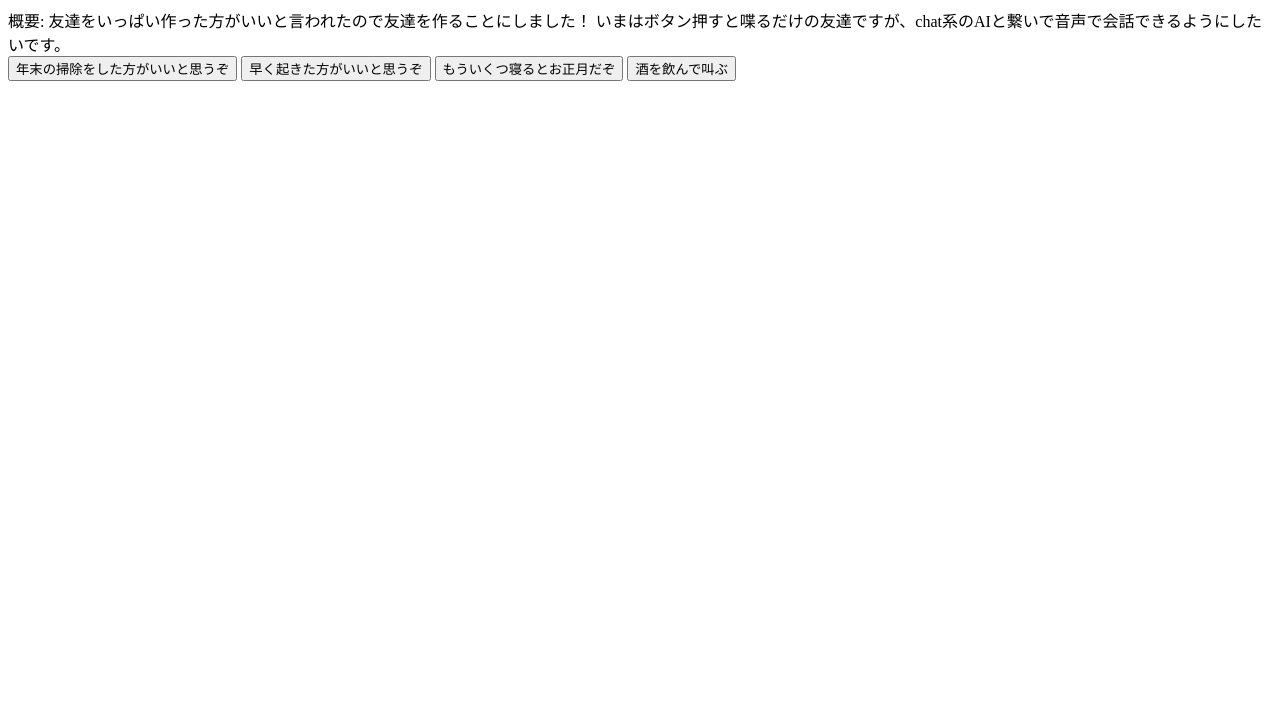
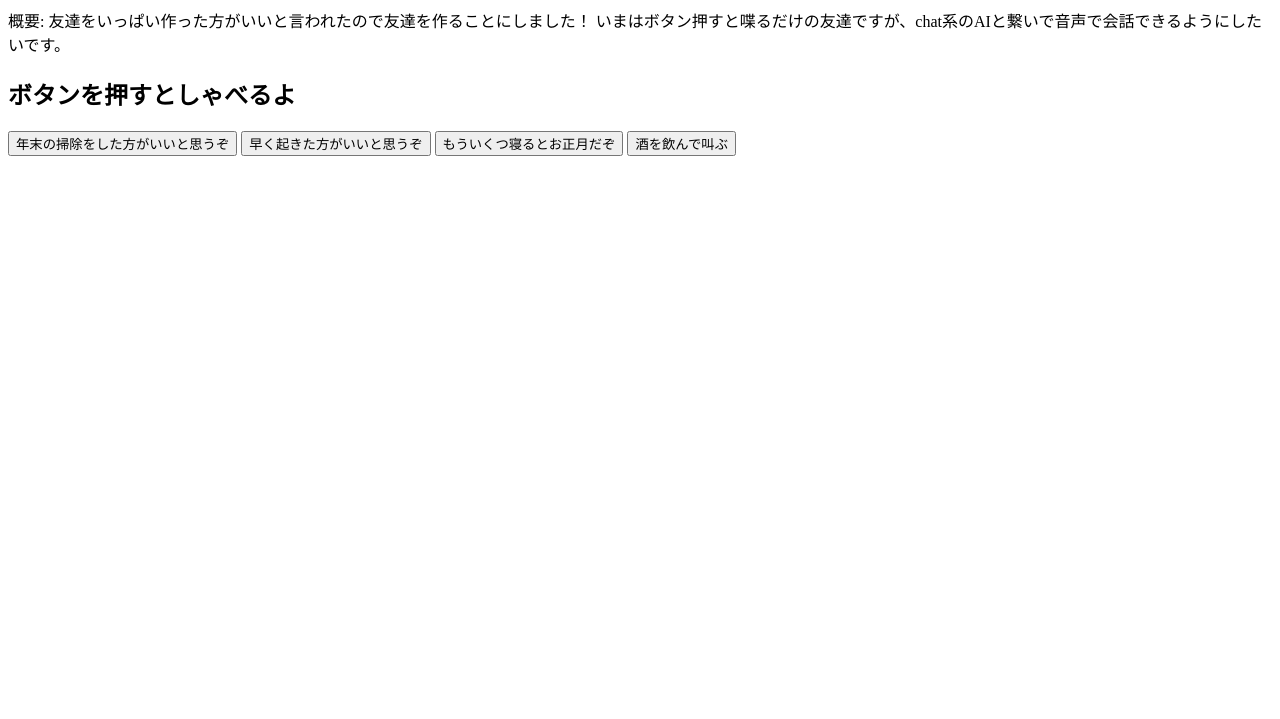
Before and after one commit to harukitosa/tomo, a website: page index.html in a window 1280 px wide. Shown: the part 81-800 px from the top of the page. Drawn offline with Linux system fonts and the light colour scheme.

Commit message:
feat(tomo) hello world

```diff
--- a/index.html
+++ b/index.html
@@ -12,6 +12,8 @@
 		概要: 友達をいっぱい作った方がいいと言われたので友達を作ることにしました！
 		いまはボタン押すと喋るだけの友達ですが、chat系のAIと繋いで音声で会話できるようにしたいです。
 	</div>
+
+	<h2>ボタンを押すとしゃべるよ</h2>
         <button onClick="speakSwitch('年末の掃除をした方がいいと思うぞ');">
             年末の掃除をした方がいいと思うぞ
         </button>
```
